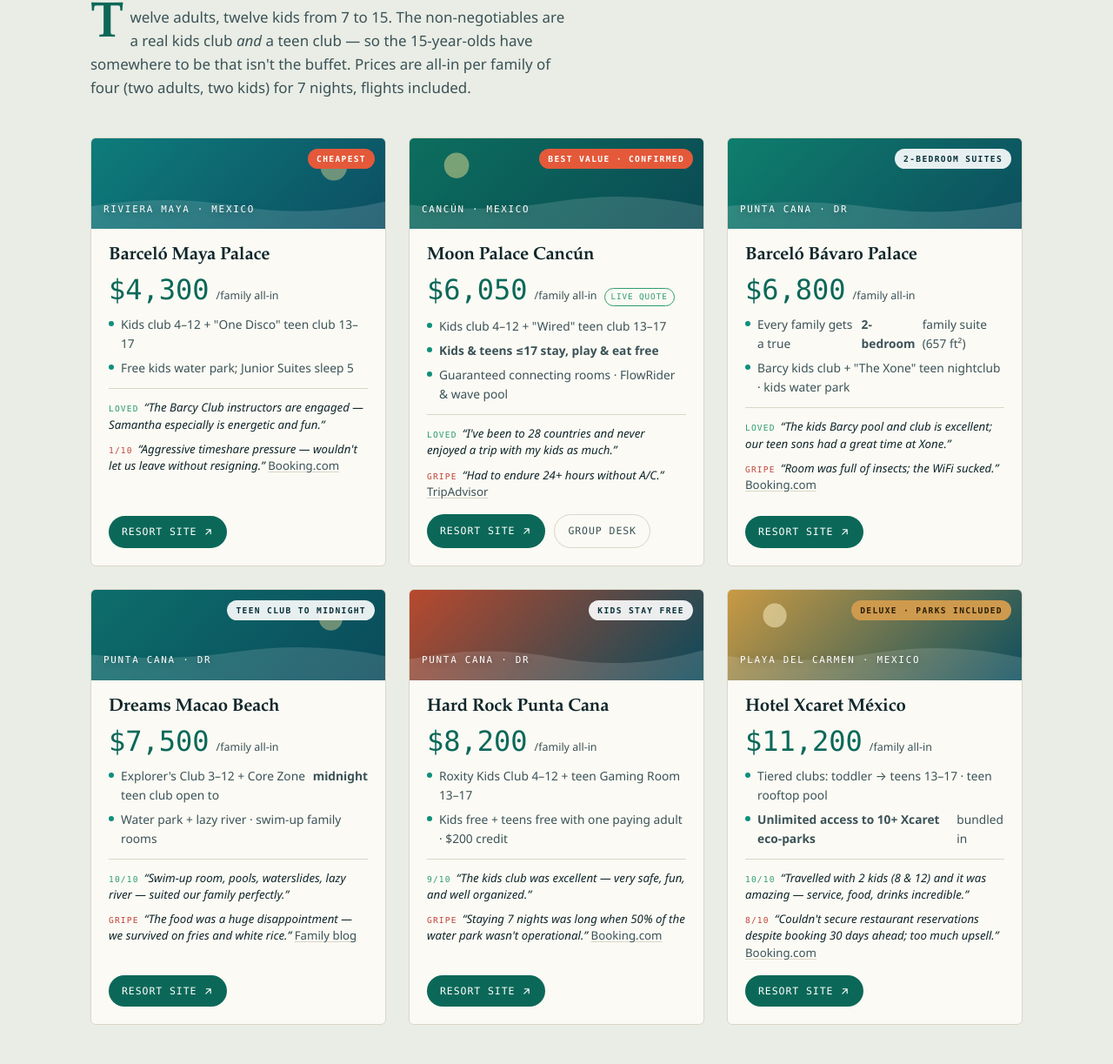
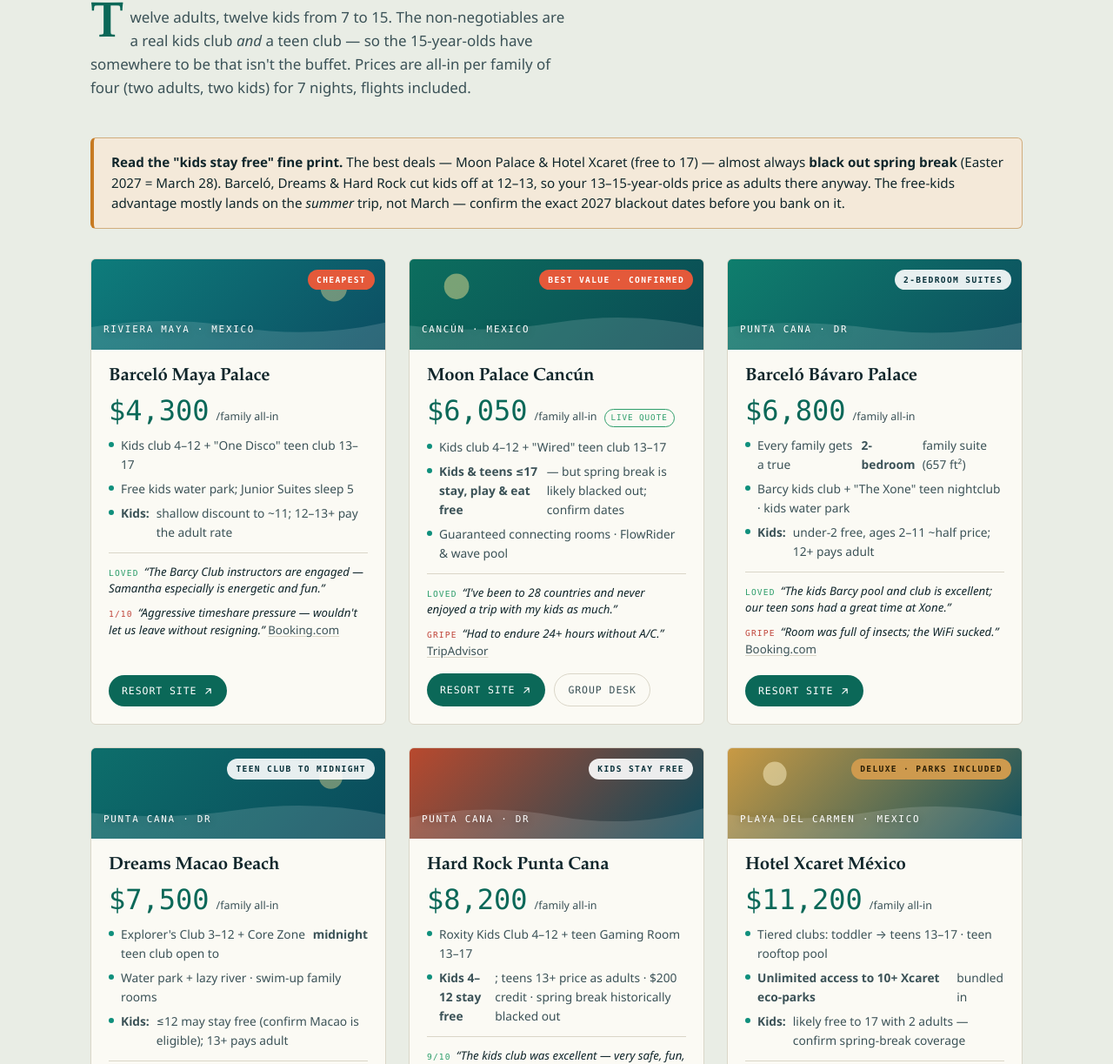
Before and after one commit to limafoxtrot87/bw9-caribbean-2027, a plain HTML site: page index.html in a window 1280 px wide. Shown: the part 5899-7122 px from the top of the page at 87% size. Drawn offline with Linux system fonts and the light colour scheme.

Commit message:
Add per-kid pricing + spring-break blackout callout + cruise itinerary caveat

```diff
--- a/index.html
+++ b/index.html
@@ -48,6 +48,7 @@
   .eyebrow{font-family:var(--mono);font-size:.72rem;letter-spacing:.22em;text-transform:uppercase;color:var(--teal-ink)}
   .num{font-family:var(--mono);font-variant-numeric:tabular-nums}
 
+  /* ---------- NAV ---------- */
   nav{position:sticky;top:0;z-index:50;background:color-mix(in srgb,var(--paper) 86%,transparent);
     backdrop-filter:blur(10px);border-bottom:1px solid var(--line)}
   .nav-in{display:flex;align-items:center;gap:20px;height:60px;max-width:var(--maxw);margin:0 auto;padding:0 24px}
@@ -62,6 +63,7 @@
   .toggle svg{width:16px;height:16px}
   @media(max-width:760px){.nav-links{display:none}}
 
+  /* ---------- HERO ---------- */
   .hero{position:relative;min-height:92vh;display:flex;align-items:flex-end;
     background:var(--deep);color:#EAF4F1;overflow:hidden}
   #sea{position:absolute;inset:0;width:100%;height:100%;display:block}
@@ -77,17 +79,22 @@
   .scrollcue::after{content:"";display:block;width:1px;height:26px;background:linear-gradient(#8FCFC0,transparent);margin:8px auto 0;animation:cue 2s infinite}
   @keyframes cue{0%{opacity:0;transform:translateY(-6px)}50%{opacity:1}100%{opacity:0;transform:translateY(6px)}}
 
+  /* ---------- SECTION SHELL ---------- */
   section{padding:88px 0;position:relative}
   .sec-head{max-width:60ch;margin-bottom:44px}
   .sec-head h2{font-size:clamp(1.9rem,4.4vw,3rem);margin:.28em 0 .4em}
   .sec-head p{color:var(--ink-2);font-size:1.06rem}
+  .callout{background:color-mix(in srgb,var(--warn) 13%,var(--card));border:1px solid color-mix(in srgb,var(--warn) 45%,var(--line));border-left:4px solid var(--warn);border-radius:6px;padding:16px 20px;margin-bottom:34px;font-size:.95rem;line-height:1.55;color:var(--ink)}
+  .callout strong{color:var(--ink)}
   .chapter-no{font-family:var(--mono);font-size:.78rem;letter-spacing:.2em;color:var(--coral)}
   .dropcap::first-letter{font-family:var(--serif);float:left;font-size:3.4em;line-height:.72;padding:.06em .12em 0 0;color:var(--teal-ink);font-weight:600}
 
+  /* reveal */
   .js .reveal{opacity:0;transform:translateY(26px);transition:opacity .7s cubic-bezier(.2,.7,.2,1),transform .7s cubic-bezier(.2,.7,.2,1)}
   .js .reveal.in{opacity:1;transform:none}
   @media(prefers-reduced-motion:reduce){.reveal{opacity:1;transform:none;transition:none}}
 
+  /* ---------- VERDICT ---------- */
   .verdict{background:var(--deep);color:#EAF4F1}
   .verdict .sec-head p{color:#AFD3CA}
   .verdict .eyebrow,.verdict .chapter-no{color:#7FE4CE}
@@ -98,6 +105,7 @@
   .vcard p{font-size:.92rem;color:#AFD3CA}
   .vcard .tag{font-family:var(--mono);font-size:.66rem;letter-spacing:.16em;text-transform:uppercase;color:var(--deep);background:#7FE4CE;padding:3px 9px;border-radius:100px;display:inline-block;margin-bottom:14px}
 
+  /* ---------- COST BARS ---------- */
   .bars{margin-top:40px;display:flex;flex-direction:column;gap:16px}
   .bar-row{display:grid;grid-template-columns:220px 1fr auto;align-items:center;gap:18px}
   .bar-row .name{font-size:.9rem}
@@ -108,6 +116,7 @@
   @media(prefers-reduced-motion:reduce){.fill{transition:none}}
   @media(max-width:640px){.bar-row{grid-template-columns:1fr;gap:6px}.bar-row .amt{justify-self:start}}
 
+  /* ---------- CARD GRID ---------- */
   .grid{display:grid;grid-template-columns:repeat(auto-fill,minmax(320px,1fr));gap:26px}
   .card{background:var(--card);border:1px solid var(--line);border-radius:6px;overflow:hidden;
     display:flex;flex-direction:column;transition:transform .35s cubic-bezier(.2,.7,.2,1),box-shadow .35s}
@@ -150,6 +159,7 @@
   .btn.ghost:hover{border-color:var(--teal);color:var(--teal-ink)}
   .btn svg{width:13px;height:13px}
 
+  /* two-trip math */
   .math{display:grid;grid-template-columns:1fr 1fr;gap:22px;margin-bottom:48px}
   @media(max-width:720px){.math{grid-template-columns:1fr}}
   .mbox{background:var(--card);border:1px solid var(--line);border-radius:6px;padding:26px}
@@ -165,6 +175,7 @@
     font-size:1.2rem;font-style:italic;line-height:1.4}
   .verdict-line b{font-style:normal}
 
+  /* deals */
   .deals{background:var(--deep-2);color:#EAF4F1}
   .deals .sec-head p,.deals .eyebrow,.deals .chapter-no{color:#9FD8CC}
   .deals .eyebrow,.deals .chapter-no{color:#7FE4CE}
@@ -185,6 +196,7 @@
   .desk a{display:block;font-family:var(--mono);font-size:.8rem;color:#9FD8CC;text-decoration:none;padding:2px 0}
   .desk a:hover{color:#fff}
 
+  /* matrix */
   .table-scroll{overflow-x:auto;border:1px solid var(--line);border-radius:6px}
   table{border-collapse:collapse;width:100%;min-width:620px;font-size:.9rem}
   th,td{padding:13px 16px;text-align:left;border-bottom:1px solid var(--line)}
@@ -193,6 +205,7 @@
   td.n{font-family:var(--mono);font-variant-numeric:tabular-nums;text-align:right;white-space:nowrap}
   td .pill{font-family:var(--mono);font-size:.6rem;letter-spacing:.1em;text-transform:uppercase;padding:2px 8px;border-radius:100px;background:var(--coral);color:#fff}
 
+  /* steps */
   .steps{display:grid;grid-template-columns:repeat(auto-fit,minmax(220px,1fr));gap:22px}
   .step{border-left:2px solid var(--teal);padding:6px 0 6px 20px}
   .step .when{font-family:var(--mono);font-size:.7rem;letter-spacing:.14em;text-transform:uppercase;color:var(--coral)}
@@ -424,6 +437,7 @@
       <h2>Everyone together, spring break.</h2>
       <p class="dropcap">Twelve adults, twelve kids from 7 to 15. The non-negotiables are a real kids club <em>and</em> a teen club — so the 15-year-olds have somewhere to be that isn't the buffet. Prices are all-in per family of four (two adults, two kids) for 7 nights, flights included.</p>
     </div>
+    <div class="callout reveal"><strong>Read the "kids stay free" fine print.</strong> The best deals — Moon Palace &amp; Hotel Xcaret (free to 17) — almost always <strong>black out spring break</strong> (Easter 2027 = March 28). Barceló, Dreams &amp; Hard Rock cut kids off at 12–13, so your 13–15-year-olds price as adults there anyway. The free-kids advantage mostly lands on the <em>summer</em> trip, not March — confirm the exact 2027 blackout dates before you bank on it.</div>
     <div class="grid">
 
       <article class="card reveal">
@@ -431,7 +445,7 @@
         <div class="card-body">
           <h3>Barceló Maya Palace</h3>
           <div class="price"><span class="val num" data-count="4300" data-prefix="$">$0</span><span class="unit">/family all-in</span></div>
-          <ul class="facts"><li>Kids club 4–12 + "One Disco" teen club 13–17</li><li>Free kids water park; Junior Suites sleep 5</li></ul>
+          <ul class="facts"><li>Kids club 4–12 + "One Disco" teen club 13–17</li><li>Free kids water park; Junior Suites sleep 5</li><li><strong>Kids:</strong> shallow discount to ~11; 12–13+ pay the adult rate</li></ul>
           <div class="reviews"><div class="rev love"><span class="lead">Loved</span><q>The Barcy Club instructors are engaged — Samantha especially is energetic and fun.</q></div><div class="rev gripe"><span class="lead">1/10</span><q>Aggressive timeshare pressure — wouldn't let us leave without resigning.</q> <a href="https://www.booking.com/reviews/mx/hotel/barcelo-maya-palace.html" target="_blank" rel="noopener">Booking.com</a></div></div>
           <div class="card-cta"><a class="btn primary" href="https://www.barcelo.com/en-us/barcelo-maya-palace/" target="_blank" rel="noopener">Resort site<svg viewBox="0 0 24 24" fill="none" stroke="currentColor" stroke-width="2"><path d="M7 17L17 7M17 7H8M17 7v9" stroke-linecap="round" stroke-linejoin="round"/></svg></a></div>
         </div>
@@ -442,7 +456,7 @@
         <div class="card-body">
           <h3>Moon Palace Cancún</h3>
           <div class="price"><span class="val num" data-count="6050" data-prefix="$">$0</span><span class="unit">/family all-in</span><span class="conf live">Live quote</span></div>
-          <ul class="facts"><li>Kids club 4–12 + "Wired" teen club 13–17</li><li><strong>Kids &amp; teens ≤17 stay, play &amp; eat free</strong></li><li>Guaranteed connecting rooms · FlowRider &amp; wave pool</li></ul>
+          <ul class="facts"><li>Kids club 4–12 + "Wired" teen club 13–17</li><li><strong>Kids &amp; teens ≤17 stay, play &amp; eat free</strong> — but spring break is likely blacked out; confirm dates</li><li>Guaranteed connecting rooms · FlowRider &amp; wave pool</li></ul>
           <div class="reviews"><div class="rev love"><span class="lead">Loved</span><q>I've been to 28 countries and never enjoyed a trip with my kids as much.</q></div><div class="rev gripe"><span class="lead">Gripe</span><q>Had to endure 24+ hours without A/C.</q> <a href="https://www.tripadvisor.com/ShowUserReviews-g150807-d219163-r796511471-Moon_Palace_Cancun-Cancun_Yucatan_Peninsula.html" target="_blank" rel="noopener">TripAdvisor</a></div></div>
           <div class="card-cta"><a class="btn primary" href="https://www.moonpalacecancun.com/" target="_blank" rel="noopener">Resort site<svg viewBox="0 0 24 24" fill="none" stroke="currentColor" stroke-width="2"><path d="M7 17L17 7M17 7H8M17 7v9" stroke-linecap="round" stroke-linejoin="round"/></svg></a><a class="btn ghost" href="tel:+18887317625">Group desk</a></div>
         </div>
@@ -453,7 +467,7 @@
         <div class="card-body">
           <h3>Barceló Bávaro Palace</h3>
           <div class="price"><span class="val num" data-count="6800" data-prefix="$">$0</span><span class="unit">/family all-in</span></div>
-          <ul class="facts"><li>Every family gets a true <strong>2-bedroom</strong> family suite (657 ft²)</li><li>Barcy kids club + "The Xone" teen nightclub · kids water park</li></ul>
+          <ul class="facts"><li>Every family gets a true <strong>2-bedroom</strong> family suite (657 ft²)</li><li>Barcy kids club + "The Xone" teen nightclub · kids water park</li><li><strong>Kids:</strong> under-2 free, ages 2–11 ~half price; 12+ pays adult</li></ul>
           <div class="reviews"><div class="rev love"><span class="lead">Loved</span><q>The kids Barcy pool and club is excellent; our teen sons had a great time at Xone.</q></div><div class="rev gripe"><span class="lead">Gripe</span><q>Room was full of insects; the WiFi sucked.</q> <a href="https://www.booking.com/reviews/do/hotel/barcelo-bavaro-palace-deluxe.html" target="_blank" rel="noopener">Booking.com</a></div></div>
           <div class="card-cta"><a class="btn primary" href="https://www.barcelo.com/en-us/barcelo-bavaro-palace/" target="_blank" rel="noopener">Resort site<svg viewBox="0 0 24 24" fill="none" stroke="currentColor" stroke-width="2"><path d="M7 17L17 7M17 7H8M17 7v9" stroke-linecap="round" stroke-linejoin="round"/></svg></a></div>
         </div>
@@ -464,7 +478,7 @@
         <div class="card-body">
           <h3>Dreams Macao Beach</h3>
           <div class="price"><span class="val num" data-count="7500" data-prefix="$">$0</span><span class="unit">/family all-in</span></div>
-          <ul class="facts"><li>Explorer's Club 3–12 + Core Zone teen club open to <strong>midnight</strong></li><li>Water park + lazy river · swim-up family rooms</li></ul>
+          <ul class="facts"><li>Explorer's Club 3–12 + Core Zone teen club open to <strong>midnight</strong></li><li>Water park + lazy river · swim-up family rooms</li><li><strong>Kids:</strong> ≤12 may stay free (confirm Macao is eligible); 13+ pays adult</li></ul>
           <div class="reviews"><div class="rev love"><span class="lead">10/10</span><q>Swim-up room, pools, waterslides, lazy river — suited our family perfectly.</q></div><div class="rev gripe"><span class="lead">Gripe</span><q>The food was a huge disappointment — we survived on fries and white rice.</q> <a href="https://www.busybeingshasha.com/blog/dreamsmacaobeachresort" target="_blank" rel="noopener">Family blog</a></div></div>
           <div class="card-cta"><a class="btn primary" href="https://www.hyattinclusivecollection.com/en/resorts-hotels/dreams/dominican-republic/macao-beach-punta-cana/" target="_blank" rel="noopener">Resort site<svg viewBox="0 0 24 24" fill="none" stroke="currentColor" stroke-width="2"><path d="M7 17L17 7M17 7H8M17 7v9" stroke-linecap="round" stroke-linejoin="round"/></svg></a></div>
         </div>
@@ -475,7 +489,7 @@
         <div class="card-body">
           <h3>Hard Rock Punta Cana</h3>
           <div class="price"><span class="val num" data-count="8200" data-prefix="$">$0</span><span class="unit">/family all-in</span></div>
-          <ul class="facts"><li>Roxity Kids Club 4–12 + teen Gaming Room 13–17</li><li>Kids free + teens free with one paying adult · $200 credit</li></ul>
+          <ul class="facts"><li>Roxity Kids Club 4–12 + teen Gaming Room 13–17</li><li><strong>Kids 4–12 stay free</strong>; teens 13+ price as adults · $200 credit · spring break historically blacked out</li></ul>
           <div class="reviews"><div class="rev love"><span class="lead">9/10</span><q>The kids club was excellent — very safe, fun, and well organized.</q></div><div class="rev gripe"><span class="lead">Gripe</span><q>Staying 7 nights was long when 50% of the water park wasn't operational.</q> <a href="https://www.booking.com/reviews/do/hotel/hard-rock-hotel-and-casino-punta-cana-all-inclusive.html" target="_blank" rel="noopener">Booking.com</a></div></div>
           <div class="card-cta"><a class="btn primary" href="https://hotel.hardrock.com/punta-cana/" target="_blank" rel="noopener">Resort site<svg viewBox="0 0 24 24" fill="none" stroke="currentColor" stroke-width="2"><path d="M7 17L17 7M17 7H8M17 7v9" stroke-linecap="round" stroke-linejoin="round"/></svg></a></div>
         </div>
@@ -486,7 +500,7 @@
         <div class="card-body">
           <h3>Hotel Xcaret México</h3>
           <div class="price"><span class="val num" data-count="11200" data-prefix="$">$0</span><span class="unit">/family all-in</span></div>
-          <ul class="facts"><li>Tiered clubs: toddler → teens 13–17 · teen rooftop pool</li><li><strong>Unlimited access to 10+ Xcaret eco-parks</strong> bundled in</li></ul>
+          <ul class="facts"><li>Tiered clubs: toddler → teens 13–17 · teen rooftop pool</li><li><strong>Unlimited access to 10+ Xcaret eco-parks</strong> bundled in</li><li><strong>Kids:</strong> likely free to 17 with 2 adults — confirm spring-break coverage</li></ul>
           <div class="reviews"><div class="rev love"><span class="lead">10/10</span><q>Travelled with 2 kids (8 &amp; 12) and it was amazing — service, food, drinks incredible.</q></div><div class="rev gripe"><span class="lead">8/10</span><q>Couldn't secure restaurant reservations despite booking 30 days ahead; too much upsell.</q> <a href="https://www.booking.com/reviews/mx/hotel/xcaret-all-tours-amp-parks-included.html" target="_blank" rel="noopener">Booking.com</a></div></div>
           <div class="card-cta"><a class="btn primary" href="https://www.hotelxcaret.com/en/hotel-xcaret-mexico/" target="_blank" rel="noopener">Resort site<svg viewBox="0 0 24 24" fill="none" stroke="currentColor" stroke-width="2"><path d="M7 17L17 7M17 7H8M17 7v9" stroke-linecap="round" stroke-linejoin="round"/></svg></a></div>
         </div>
@@ -606,7 +620,7 @@
         <div class="card-body">
           <h3>RCL Grandeur of the Seas</h3>
           <div class="price"><span class="val num" data-count="3700" data-prefix="$">$0</span><span class="unit">/family · interior (→$5,000 balcony)</span></div>
-          <ul class="facts"><li>7-nt Western Caribbean · Costa Maya, Belize, Roatán, Cozumel</li><li>Adventure Ocean kids club + dedicated teen program</li><li>Departs your home port — zero drive, ~$18/day parking</li></ul>
+          <ul class="facts"><li>7-nt Western Caribbean · Costa Maya, Belize, Roatán, Cozumel</li><li>Adventure Ocean kids club + dedicated teen program</li><li>Departs your home port — zero drive, ~$18/day parking</li><li><strong>Kids:</strong> no kids-sail-free over spring break (blacked out Mar 5–Apr 4, 2027); kids still pay taxes + ~$130 gratuities</li><li><strong>⚠ Verify:</strong> confirm the 2027 home port &amp; itinerary — this ship may be redeployed</li></ul>
           <div class="reviews"><div class="rev love"><span class="lead">4.8★</span><q>He attended kids club every day and actually cried about leaving the cruise.</q></div><div class="rev gripe"><span class="lead">Gripe</span><q>A smaller, older, senior-skewing ship — less dedicated space for kids.</q> <a href="https://cruiseline.com/ship/grandeur-of-the-seas/review/588892" target="_blank" rel="noopener">Cruiseline.com</a></div></div>
           <div class="card-cta"><a class="btn primary" href="https://www.royalcaribbean.com/itinerary/7-night-western-caribbean-cruise-from-tampa-on-grandeur-GR07W635" target="_blank" rel="noopener">View sailing<svg viewBox="0 0 24 24" fill="none" stroke="currentColor" stroke-width="2"><path d="M7 17L17 7M17 7H8M17 7v9" stroke-linecap="round" stroke-linejoin="round"/></svg></a></div>
         </div>
@@ -617,7 +631,7 @@
         <div class="card-body">
           <h3>Norwegian Epic / Aqua</h3>
           <div class="price"><span class="val num" data-count="3900" data-prefix="$">$0</span><span class="unit">/family · interior (→$5,400 balcony)</span></div>
-          <ul class="facts"><li>7-nt Caribbean · Splash Academy kids + Entourage teen club</li><li>Bigger, more activity-packed ship; ~1h45 drive from Tampa</li></ul>
+          <ul class="facts"><li>7-nt Caribbean · Splash Academy kids + Entourage teen club</li><li>Bigger, more activity-packed ship; ~1h45 drive from Tampa</li><li><strong>Kids:</strong> reduced 3rd/4th-guest fare (any age), not free over spring break; + full taxes &amp; ~$20/day gratuity</li></ul>
           <div class="reviews"><div class="rev love"><span class="lead">Loved</span><q>Kids baked holiday cookies in the club; crew fantastic; Ie Bistro out of this world.</q></div><div class="rev gripe"><span class="lead">Gripe</span><q>Outdated, worn furniture, and no peaceful place away from the noise.</q> <a href="https://www.cruisecritic.com/cruise/norwegian-ncl/norwegian-epic/reviews/724678" target="_blank" rel="noopener">Cruise Critic</a></div></div>
           <div class="card-cta"><a class="btn primary" href="https://gangwaze.com/cruise-lines/norwegian-cruise-line/norwegian-epic/2027-03-21/7-nights" target="_blank" rel="noopener">View sailing<svg viewBox="0 0 24 24" fill="none" stroke="currentColor" stroke-width="2"><path d="M7 17L17 7M17 7H8M17 7v9" stroke-linecap="round" stroke-linejoin="round"/></svg></a></div>
         </div>
@@ -718,6 +732,7 @@
   document.documentElement.classList.add('js');
   var rm = window.matchMedia && window.matchMedia('(prefers-reduced-motion:reduce)').matches;
 
+  /* theme toggle */
   var root=document.documentElement, tg=document.getElementById('themeToggle');
   tg.addEventListener('click',function(){
     var cur=root.getAttribute('data-theme');
@@ -725,6 +740,7 @@
     root.setAttribute('data-theme', cur==='dark'?'light':'dark');
   });
 
+  /* reveal + count-up + bars */
   function fmt(n){return n.toString().replace(/\B(?=(\d{3})+(?!\d))/g,',');}
   function countUp(el){
     var target=+el.getAttribute('data-count'), pre=el.getAttribute('data-prefix')||'';
@@ -751,6 +767,7 @@
   },{threshold:.18,rootMargin:'0px 0px -8% 0px'});
   document.querySelectorAll('.reveal,[data-count]').forEach(function(el){io.observe(el);});
 
+  /* hero canvas — layered sea shimmer + sun */
   var cv=document.getElementById('sea');
   if(cv){
     var ctx=cv.getContext('2d'),W,H,t=0;
@@ -761,11 +778,13 @@
       var g=ctx.createLinearGradient(0,0,0,H);
       g.addColorStop(0,'#0a3a44');g.addColorStop(.45,'#0d515a');g.addColorStop(.72,'#12707a');g.addColorStop(1,'#1c8f92');
       ctx.fillStyle=g;ctx.fillRect(0,0,W,H);
+      /* sun */
       var sx=W*0.78, sy=H*0.30, r=H*0.14;
       var sg=ctx.createRadialGradient(sx,sy,0,sx,sy,r*2.4);
       sg.addColorStop(0,'rgba(255,236,180,.9)');sg.addColorStop(.4,'rgba(255,205,130,.35)');sg.addColorStop(1,'rgba(255,205,130,0)');
       ctx.fillStyle=sg;ctx.beginPath();ctx.arc(sx,sy,r*2.4,0,7);ctx.fill();
       ctx.fillStyle='rgba(255,240,200,.95)';ctx.beginPath();ctx.arc(sx,sy,r,0,7);ctx.fill();
+      /* shimmer bands */
       for(var i=0;i<7;i++){
         var yy=H*0.5 + i*(H*0.07);
         ctx.beginPath();
```
